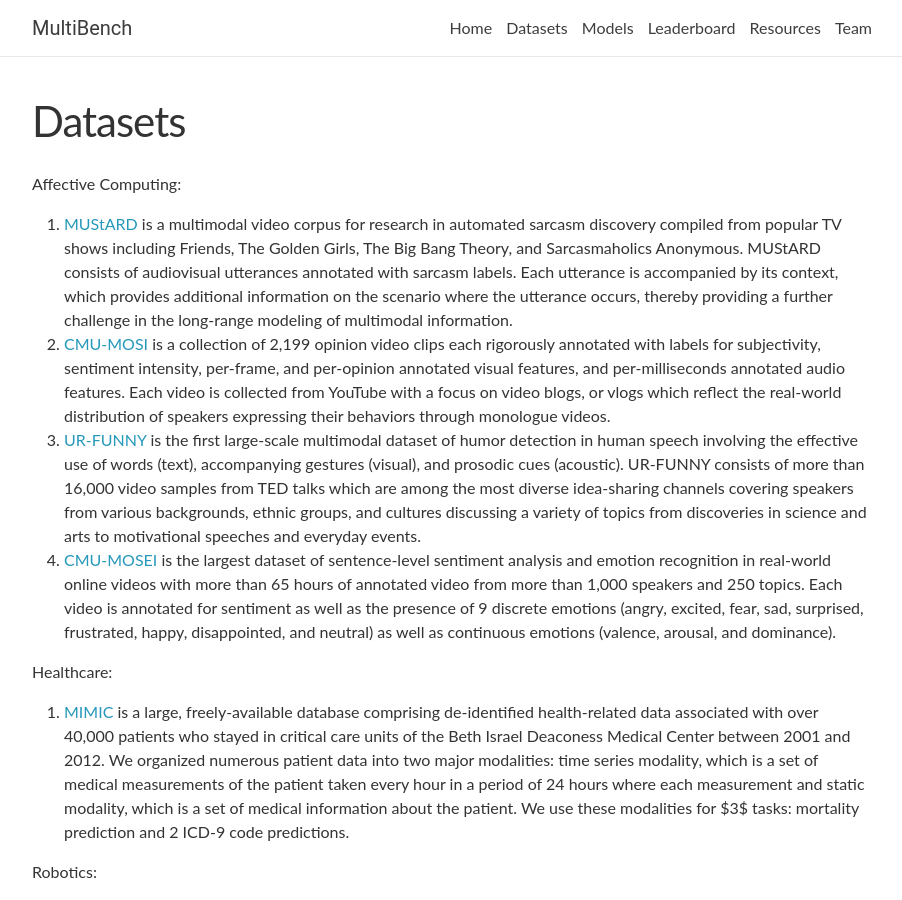
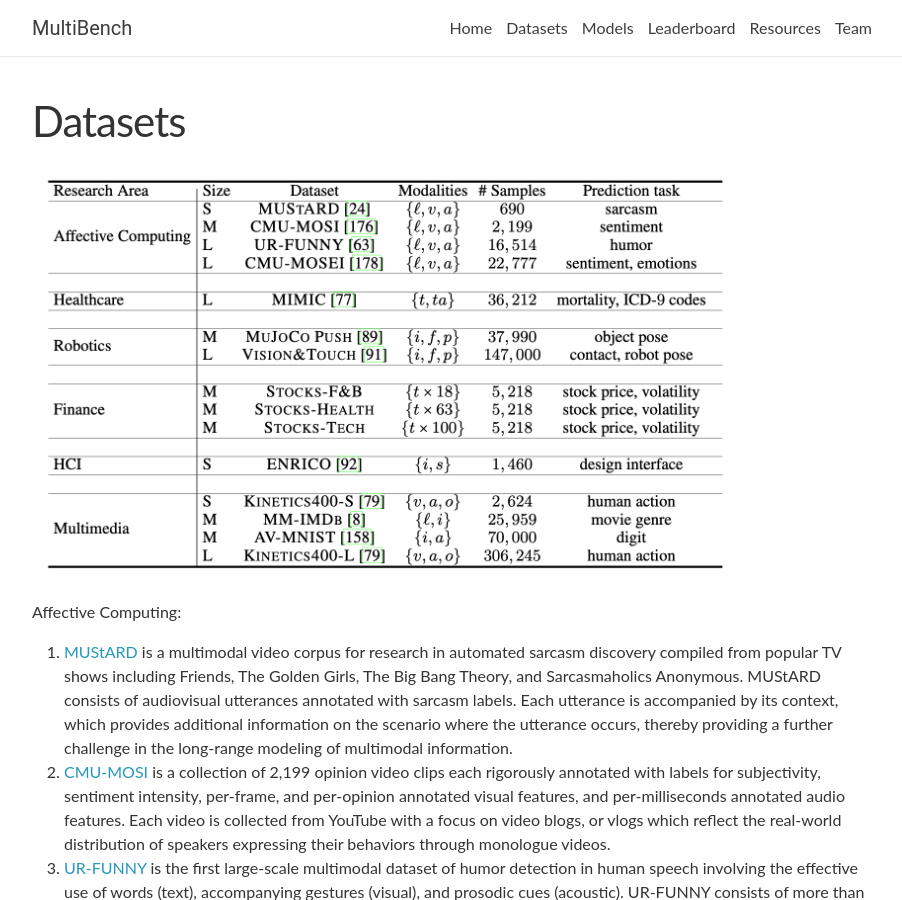
Before and after one commit to CMU-MultiComp-Lab/multibench, a Jekyll site: the page built from _pages/datasets.md, in a window 1280 px wide and 900 px high. Shown: the whole window, without its empty margins (188-1090 px from the left). Built offline with Jekyll 4.4.1, drawn with Linux system fonts in a browser that asks for light colours; nearby versions of some CDN libraries; library files that are not in the unit come from our copies; comment, search, counter and statistics services are not loaded.

Commit message:
Update datasets.md

```diff
--- a/_pages/datasets.md
+++ b/_pages/datasets.md
@@ -3,6 +3,8 @@
 permalink: /datasets/
 title: Datasets
 ---
+
+<img src="/multibench/assets/img/datasets.png" width="700">
 
 Affective Computing:
 
```
